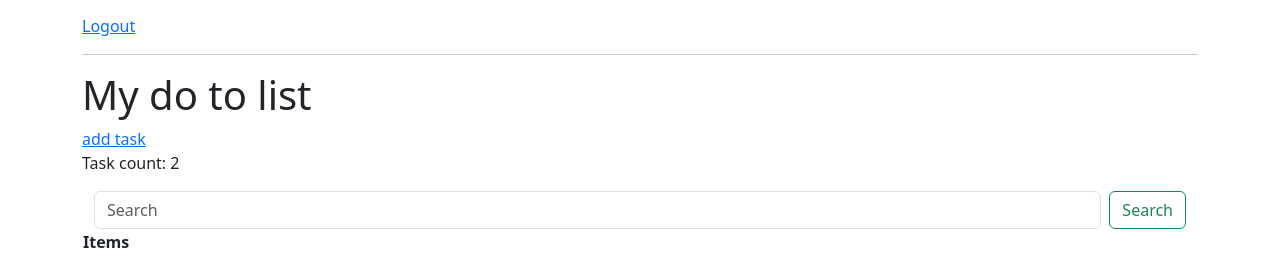
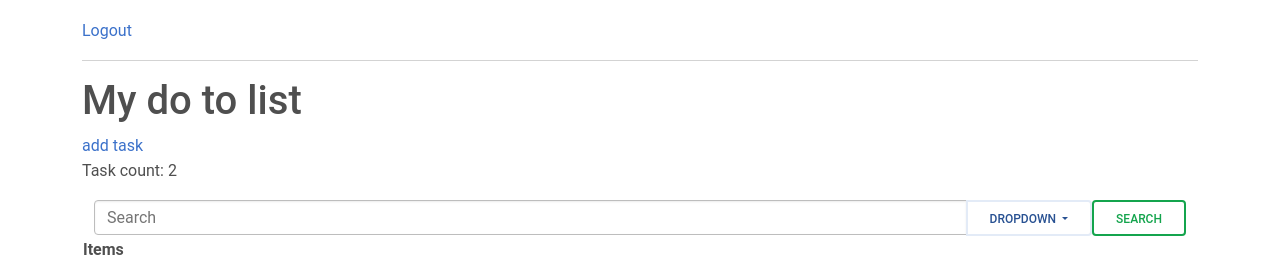
Before and after one commit to kbalicki14/Portfolio_app, a Django app: page / in a window 1280 px wide. Shown: the part 82-340 px from the top of the page. Run offline with Django 4.2, Linux system fonts and the light colour scheme; a user stored in the database is signed in; data comes from the database, SQL or seed files in the repository; parts of the project's set-up code (start-up, migrations or seed data) failed here and were passed over; some libraries are stand-ins or nearby versions.

Commit message:
#9 welcome page and search bar, filtered advertise list view and add seaerch bar

```diff
--- /dev/null
+++ b/core/static/index.css
@@ -0,0 +1,6 @@
+#searchForm {
+  position: absolute;
+  top: 50%;
+  left: 50%;
+  transform: translate(-50%, -50%);
+}
--- a/core/templates/core/main.html
+++ b/core/templates/core/main.html
@@ -7,9 +7,16 @@
     <meta name="description" content="">
     <link href="https://cdn.jsdelivr.net/npm/bootstrap@5.3.2/dist/css/bootstrap.min.css" rel="stylesheet"
           integrity="sha384-T3c6CoIi6uLrA9TneNEoa7RxnatzjcDSCmG1MXxSR1GAsXEV/Dwwykc2MPK8M2HN" crossorigin="anonymous">
+    <link rel="stylesheet" type="text/css" href="index.css"/>
     <!--    {% load bootstrap5 %}-->
     <!--    {% bootstrap_css %}-->
     <!--    {% bootstrap_javascript %}-->
+
+    <!--bootstrap icons-->
+    <link rel="stylesheet" href="https://cdn.jsdelivr.net/npm/bootstrap-icons@1.11.1/font/bootstrap-icons.css">
+    <!--mdb UI-->
+    <link href="https://cdnjs.cloudflare.com/ajax/libs/mdb-ui-kit/6.4.2/mdb.min.css" rel="stylesheet"/>
+    <link href="https://cdnjs.cloudflare.com/ajax/libs/font-awesome/6.0.0/css/all.min.css" rel="stylesheet"/>
 
     {% block head %}
     {% endblock head %}
@@ -18,9 +25,14 @@
 
 {% include 'core/navbar.html' %}
 
+
 {% block index %}
 
 {% endblock index %}
+
+{% block headerTag %}
+
+{% endblock headerTag %}
 
 <!--#row col center content-->
 <div class="container min-vh-100">
@@ -36,8 +48,11 @@
 <script src="https://cdn.jsdelivr.net/npm/bootstrap@5.3.2/dist/js/bootstrap.bundle.min.js"
         integrity="sha384-C6RzsynM9kWDrMNeT87bh95OGNyZPhcTNXj1NW7RuBCsyN/o0jlpcV8Qyq46cDfL"
         crossorigin="anonymous"></script>
-
-
+<!--mdb UI-->
+<script
+        type="text/javascript"
+        src="https://cdnjs.cloudflare.com/ajax/libs/mdb-ui-kit/6.4.2/mdb.min.js"
+></script>
 {% block script %}
 
 {% endblock script %}
--- a/core/templates/core/navbar.html
+++ b/core/templates/core/navbar.html
@@ -1,6 +1,6 @@
-<nav class="navbar navbar-expand-lg bg-body-tertiary ">
+<nav class="navbar navbar-expand-lg bg-body-tertiary">
     <div class="container">
-        <a class="navbar-brand" href="{% url 'task' %}">Portfolio APP</a>
+        <a class="navbar-brand" href="{% url 'welcome' %}">Portfolio APP</a>
         <button class="navbar-toggler" type="button" data-bs-toggle="collapse" data-bs-target="#navbarNavDropdown"
                 aria-controls="navbarNavDropdown" aria-expanded="false" aria-label="Toggle navigation">
             <span class="navbar-toggler-icon"></span>
@@ -11,7 +11,7 @@
                     <a class="nav-link active" aria-current="page" href="#">Home</a>
                 </li>
                 <li class="nav-item">
-                    <a class="nav-link" href="{% url 'advert_list' %}">Features</a>
+                    <a class="nav-link" href="{% url 'task' %}">Features</a>
                 </li>
                 <li class="nav-item me-3">
                     <a class="nav-link" href="{% url 'multi_image' %}">About us</a>
--- a/core/templates/core/task_list.html
+++ b/core/templates/core/task_list.html
@@ -18,13 +18,31 @@
 <!--    <input type="submit" value="search">-->
 <!--</form>-->
 
+<!--<i class="fa-regular fa-magnifying-glass"></i>-->
+<!--<i class="bi bi-search"></i>-->
+
 <div class="container">
     <form class="d-flex" role="search" method="get">
-        <input class="form-control me-2" type="search" placeholder="Search" name="search_area" value="{{search_input}}"
-               aria-label="Search">
+        <div class="input-group ">
+            <input class="form-control " type="text" placeholder="Search" name="search_area"
+                   value="{{search_input}}"
+                   aria-label="Search">
+            <button class="btn btn-outline-secondary dropdown-toggle" type="button" data-bs-toggle="dropdown"
+                    aria-expanded="false">Dropdown
+            </button>
+            <ul class="dropdown-menu">
+                <li><a class="dropdown-item" href="#">Action</a></li>
+                <li><a class="dropdown-item" href="#">Another action</a></li>
+                <li><a class="dropdown-item" href="#">Something else here</a></li>
+
+                <li><a class="dropdown-item" href="#">Separated link</a></li>
+            </ul>
+
+        </div>
         <button class="btn btn-outline-success" type="submit">Search</button>
     </form>
 </div>
+
 
 <table class="">
     <tr>
@@ -53,4 +71,68 @@
     <img src="{% static 'core/mountain.jpg' %}" style="max-height:100px" alt="My image">
 </div>
 
+<div id="carouselExampleIndicators" class="carousel slide " data-mdb-ride="carousel">
+
+    <div class="carousel-indicators">
+        <button
+                type="button"
+                data-mdb-target="#carouselExampleIndicators"
+                data-mdb-slide-to="0"
+                class="active"
+                aria-current="true"
+                aria-label="Slide 1"
+        ></button>
+        <button
+                type="button"
+                data-mdb-target="#carouselExampleIndicators"
+                data-mdb-slide-to="1"
+                aria-label="Slide 2"
+        ></button>
+        <button
+                type="button"
+                data-mdb-target="#carouselExampleIndicators"
+                data-mdb-slide-to="2"
+                aria-label="Slide 3"
+        ></button>
+    </div>
+    <div class="carousel-inner">
+        <div class="carousel-item active">
+            <img src="https://mdbcdn.b-cdn.net/img/new/slides/041.webp" class="d-block w-100" alt="Wild Landscape"/>
+        </div>
+        <div class="carousel-item">
+            <img src="https://mdbcdn.b-cdn.net/img/new/slides/042.webp" class="d-block w-100" alt="Camera"/>
+        </div>
+        <div class="carousel-item">
+            <img src="https://mdbcdn.b-cdn.net/img/new/slides/043.webp" class="d-block w-100" alt="Exotic Fruits"/>
+        </div>
+    </div>
+    <form class="d-flex justify-content-center position-absolute top-50 start-50 translate-middle w-75" role="search"
+          method="get">
+        <div class="input-group row me-2">
+            <input class="form-control  w-50" type="search" placeholder="Search" name="search_area"
+                   value="{{search_input}}"
+                   aria-label="Search">
+            <select class="form-control" aria-label="Default select example">
+                <option selected>Category</option>
+                <option value="1">Barber</option>
+                <option value="2">Hairdress</option>
+                <option value="3">Three</option>
+            </select>
+        </div>
+        <button class="btn btn-success " type="submit">Search</button>
+    </form>
+
+    <!--    <button class="carousel-control-prev" type="button" data-mdb-target="#carouselExampleIndicators"-->
+    <!--            data-mdb-slide="prev">-->
+    <!--        <span class="carousel-control-prev-icon" aria-hidden="true"></span>-->
+    <!--        <span class="visually-hidden">Previous</span>-->
+    <!--    </button>-->
+    <!--    <button class="carousel-control-next" type="button" data-mdb-target="#carouselExampleIndicators"-->
+    <!--            data-mdb-slide="next">-->
+    <!--        <span class="carousel-control-next-icon" aria-hidden="true"></span>-->
+    <!--        <span class="visually-hidden">Next</span>-->
+    <!--    </button>-->
+</div>
+
+
 {% endblock content %}
--- a/core/urls.py
+++ b/core/urls.py
@@ -3,7 +3,7 @@ from django.conf.urls.static import static
 from django.urls import path, include
 from . import views
 from .views import TaskList, TaskDetail, TaskCreate, TaskUpdate, TaskDelete, CustomLoginView, RegisterView, \
-    imageUpload, AdvertList, AdvertiseCreate, AddMultiImage, CreateImageToGallery
+    imageUpload, AdvertList, AdvertiseCreate, AddMultiImage, CreateImageToGallery, WelcomePage
 
 from django.contrib.auth.views import LogoutView
 
@@ -14,6 +14,7 @@ urlpatterns = [
     path('logout/', LogoutView.as_view(next_page='login'), name='logout'),
     path('register/', RegisterView.as_view(), name='register'),
 
+    path('index/', WelcomePage.as_view(), name='welcome'),
     path('', TaskList.as_view(), name='task'),
     path('task/<int:pk>/', TaskDetail.as_view(), name='task_detail'),
     path('create/', TaskCreate.as_view(), name='task_create'),
--- a/core/views.py
+++ b/core/views.py
@@ -9,6 +9,7 @@ from django.contrib.auth.views import LoginView
 from django.contrib.auth.mixins import LoginRequiredMixin
 from django.contrib.auth.forms import UserCreationForm
 from django.contrib.auth import login
+from django.views.generic import TemplateView
 
 from .forms import AdvertiseForm, MultiImageForm
 from .models import Task, AdvertiseModel, Image, CityList
@@ -91,6 +92,13 @@ class TaskDelete(LoginRequiredMixin, DeleteView):
     success_url = reverse_lazy('task')
 
 
+class WelcomePage(TemplateView):
+    # model = AdvertiseModel
+    # context_object_name = 'category'
+    # queryset = AdvertiseModel.objects.only('advertise_category')
+    template_name = 'core/index.html'
+
+
 # png not upload
 class AdvertiseCreate(CreateView):
     model = AdvertiseModel
@@ -106,7 +114,6 @@ class AdvertiseCreate(CreateView):
             city_list = list()
             for city in querySet:
                 city_list.append(city.city_name)
-            print(list)
             return JsonResponse(city_list, safe=False)
         return super().get(request, *args, **kwargs)
 
@@ -182,3 +189,13 @@ class AdvertList(ListView):
     model = AdvertiseModel
     context_object_name = 'advert'
     template_name = 'core/advert_list.html'
+
+    def get_context_data(self, **kwargs):
+        context = super().get_context_data(**kwargs)
+        search_input = self.request.GET.get('search_area') or ''
+        search_category = self.request.GET.get('search_category') or ''
+        context['advert'] = context['advert'].filter(town=search_input)
+        # , advertise_category = search_category
+        context['search_input'] = search_input
+        context['search_category'] = search_category
+        return context
```
Also changed, not shown: core/templates/core/advert_list.html (+41 -3 lines), core/templates/core/index.html (added, +77 -0 lines).
